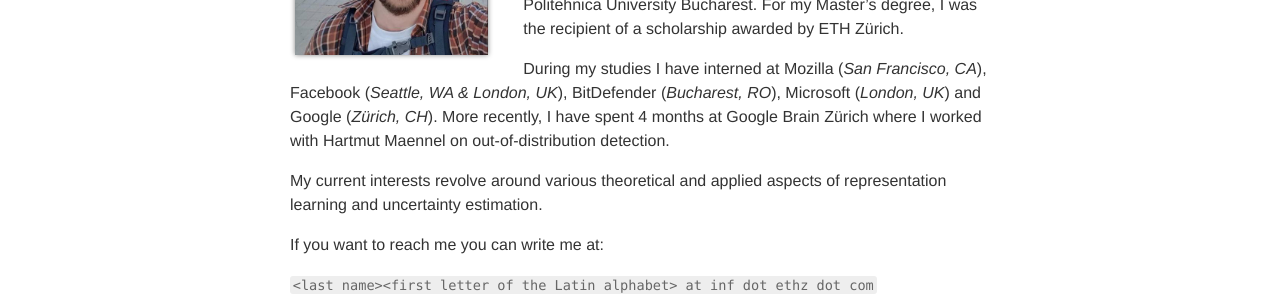
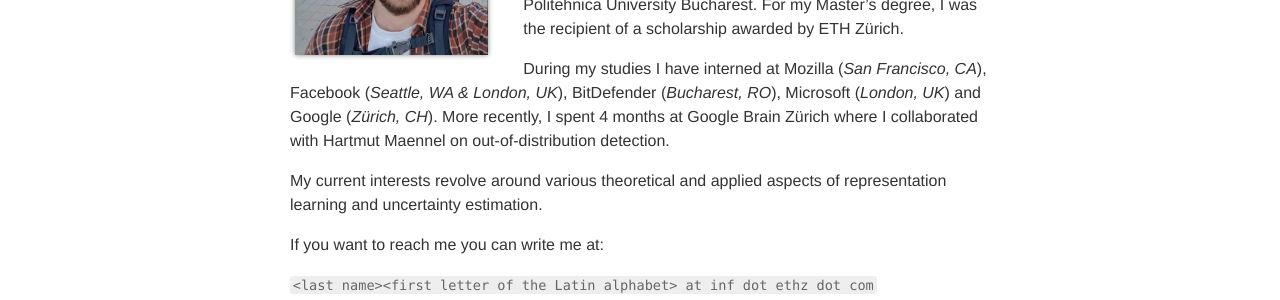
Before and after one commit to alex-tifrea/alex-tifrea.github.io, a Jekyll site: the page built from _pages/about.md, in a window 1280 px wide and 1072 px high. Shown: the part 325-625 px from the top of the window. Built offline with Jekyll 4.4.1, drawn with Linux system fonts in a browser that asks for light colours; nearby versions of some CDN libraries; some web fonts are replaced.

Commit message:
Changed one word

```diff
--- a/_pages/about.md
+++ b/_pages/about.md
@@ -19,7 +19,7 @@
 For my Master's degree, I was the recipient of a scholarship awarded by ETH Zürich.
 
 During my studies I have interned at Mozilla (*San Francisco, CA*), Facebook (*Seattle, WA & London, UK*), BitDefender (*Bucharest, RO*), Microsoft (*London, UK*) and Google (*Zürich, CH*).
-More recently, I have spent 4 months at Google Brain Zürich where I worked with Hartmut Maennel on out-of-distribution detection.
+More recently, I spent 4 months at Google Brain Zürich where I collaborated with Hartmut Maennel on out-of-distribution detection.
 
 My current interests revolve around various theoretical and applied aspects of
 representation learning and uncertainty estimation.
```
Also changed, not shown: 3 other files.
